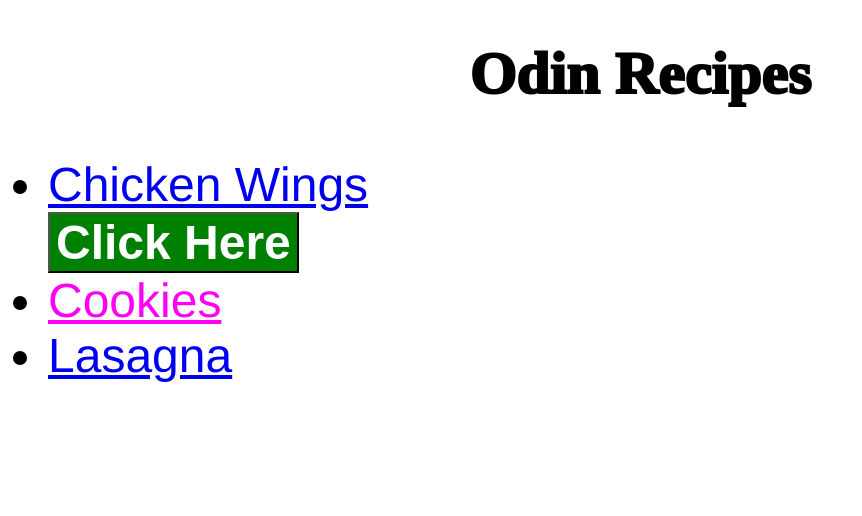
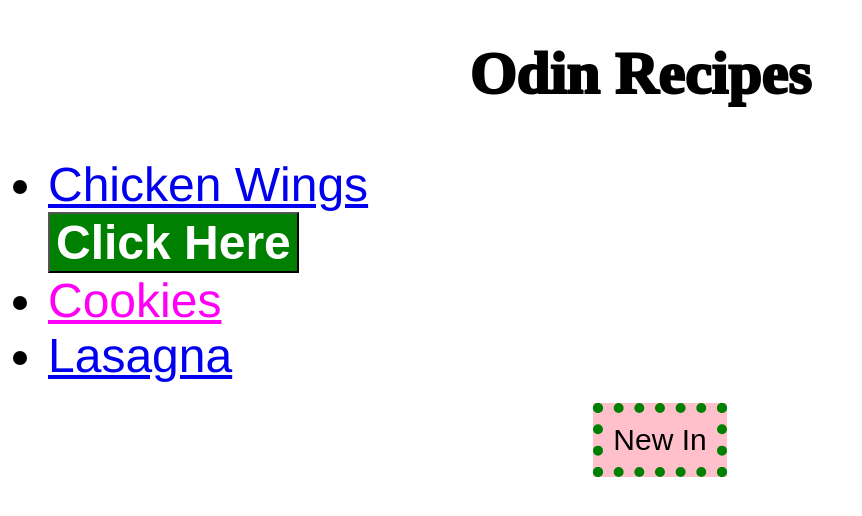
Before and after one commit to anitawanggg/odin-recipes, a plain HTML site: page index.html in a window 1280 px wide. Shown: the whole page, without its empty margins (0-862 px from the left). Drawn offline with Linux system fonts and the light colour scheme.

Commit message:
added margins and paddings etc

```diff
--- a/index.html
+++ b/index.html
@@ -15,6 +15,7 @@
             </a>
             <li><a href="./recipes/cookies.html" target="_blank" rel="noopener noreferrer" class="cookies">Cookies</a></li>
             <li><a href="./recipes/lasagna.html" target="_blank" rel="noopener noreferrer">Lasagna</a></li>
+            <button class="newin">New In</button>
         </ul>
 
     </body>
--- a/style.css
+++ b/style.css
@@ -19,3 +19,13 @@ ul {
     font-weight: 1000;
     font-size: 60px;
 }
+
+.newin {
+    background-color: pink;
+    color: black;
+    font-size: 30px;
+    padding: 10px;
+    border: 10px dotted green;
+    display: block;
+    margin: 20px auto;
+}
```
